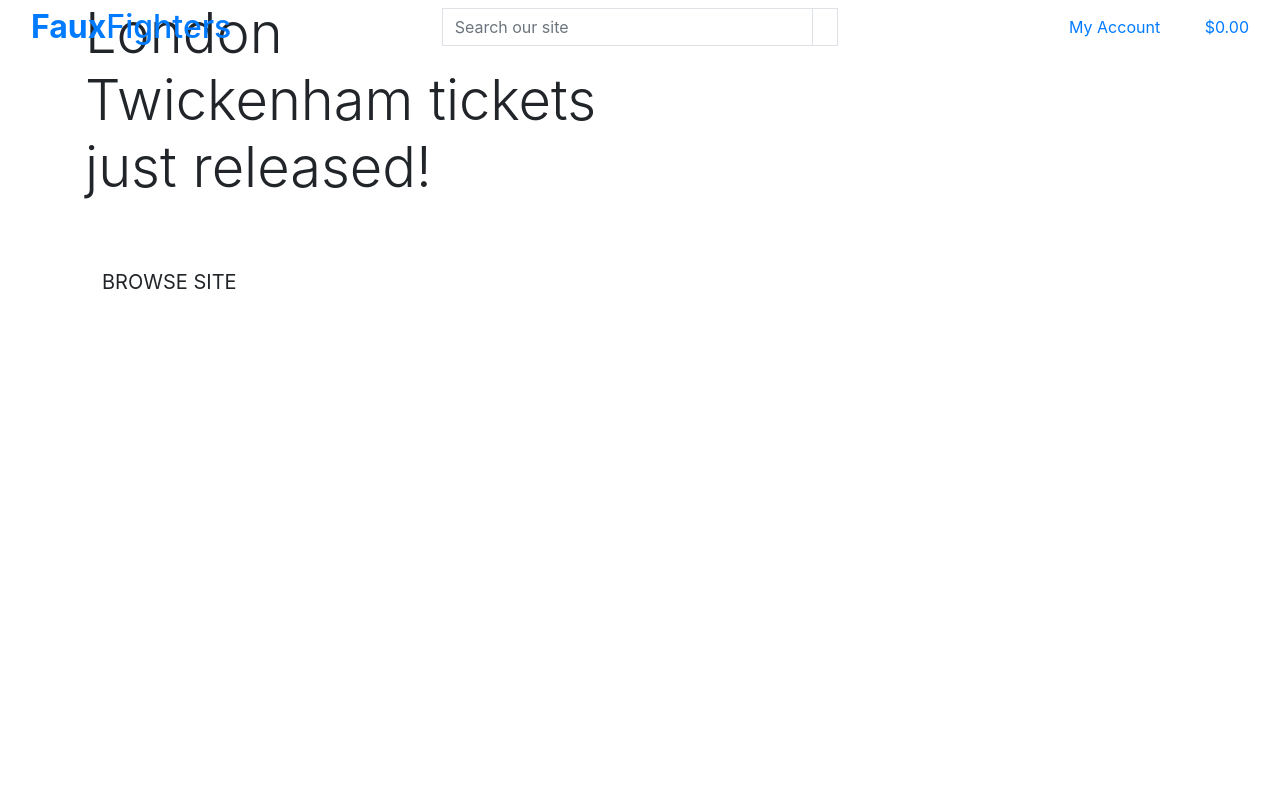
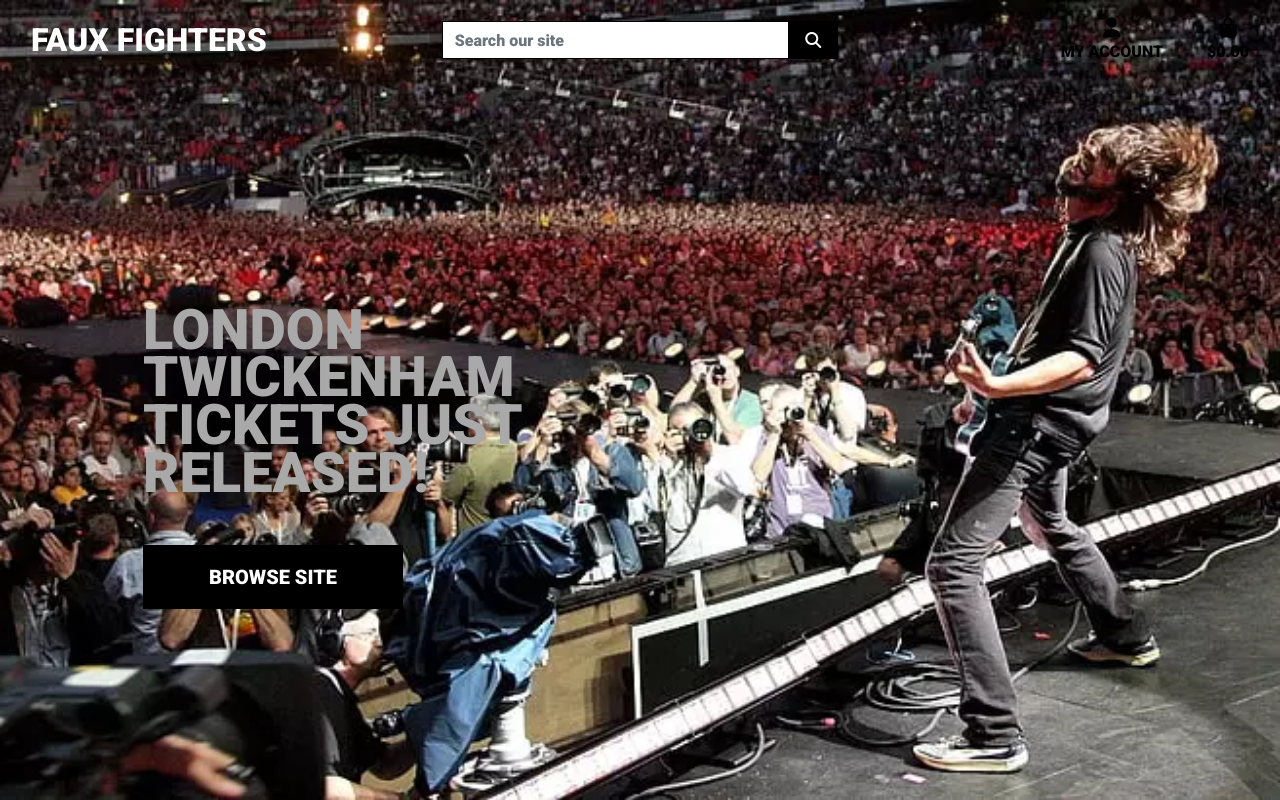
Before and after one commit to SimonGeorgeNZ/milestone_4, a Django app: page / in a window 1280 px wide. Run offline with Django 3.2, Linux system fonts and the light colour scheme; some libraries are stand-ins or nearby versions.

Commit message:
Finished header on base.html with css styling and changed font style to Roboto

```diff
--- a/faux_fighters/settings.py
+++ b/faux_fighters/settings.py
@@ -137,3 +137,7 @@
 # https://docs.djangoproject.com/en/3.1/howto/static-files/
 
 STATIC_URL = '/static/'
+STATICFILES_DIRS = (os.path.join(BASE_DIR, 'static'),)
+
+MEDIA_URL = '/media/'
+MEDIA_ROOT = os.path.join(BASE_DIR, 'media')
--- a/faux_fighters/urls.py
+++ b/faux_fighters/urls.py
@@ -15,9 +15,11 @@
 """
 from django.contrib import admin
 from django.urls import path, include
+from django.conf import settings
+from django.conf.urls.static import static
 
 urlpatterns = [
     path('admin/', admin.site.urls),
     path('accounts/', include('allauth.urls')),
     path('', include('home.urls')),
-]
+] + static(settings.MEDIA_URL, document_root=settings.MEDIA_ROOT)
--- a/home/templates/home/index.html
+++ b/home/templates/home/index.html
@@ -2,7 +2,7 @@
 {% load static %}
 
 {% block page_header%}
-<div class="container">
+<div class="container header-container">
     <div class="row">
         <div class="col"></div>
     </div>
@@ -14,7 +14,7 @@
 <div class="container h-100">
     <div class="row h-100">
         <div class="col-7 col-md-6 my-auto">
-            <h1 class="display-4 logo-font text-black">
+            <h1 class="display-4 logo-font">
                 London Twickenham tickets just released!
             </h1>
             <div class="my-5">
--- /dev/null
+++ b/static/css/base.css
@@ -0,0 +1,86 @@
+html {
+    height: 100%;
+}
+
+.main-body {
+    background: url('/media/main_image_2.webp') no-repeat center fixed;
+    background-size: cover;
+    height: calc(100vh - 164px);
+    color:darkgrey; /* Found from https://www.rapidtables.com/web/color/silver-color.html */
+    font-family: 'Roboto'; /* Taken from Google Fonts to replicate as close to the font used by The Foo Fighters - Futura */
+    text-transform: uppercase;
+}
+
+h1.logo-font {
+    line-height: 85%;
+}
+
+/* from Bulma */
+.icon {
+    align-items: center;
+    display: inline-flex;
+    justify-content: center;
+    height: 1.5rem;
+    width: 1.5rem;
+}
+
+.main-logo-link {
+    width: fit-content;
+}
+
+.shop-now-button {
+    background: black;
+    color: white;
+    min-width: 260px;
+}
+
+.btn-black {
+    background: black;
+    color: white;
+}
+
+.shop-now-button:hover,
+.shop-now-button:active,
+.shop-now-button:focus,
+.btn-black:hover,
+.btn-black:active,
+.btn-black:focus {
+    background: #222;
+    color: white;
+}
+
+.text-black {
+    color: #000 !important;
+}
+
+.text-white {
+    color: white !important;
+}
+
+.border-black {
+    border: 1px solid black !important;
+}
+
+/* -------------------------------- Media Queries */
+
+/* Slightly larger container on xl screens */
+@media (min-width: 1200px) {
+  .container {
+    max-width: 80%;
+  }
+}
+
+/* fixed top navbar only on medium and up */
+@media (min-width: 992px) {
+    .fixed-top-desktop-only {
+        position: fixed;
+        top: 0;
+        right: 0;
+        left: 0;
+        z-index: 1030;
+    }
+
+    .header-container {
+        padding-top: 164px;
+    }
+}
--- a/templates/base.html
+++ b/templates/base.html
@@ -15,12 +15,15 @@
 
     {% block corecss %}
         <link rel="stylesheet" href="https://stackpath.bootstrapcdn.com/bootstrap/4.4.1/css/bootstrap.min.css" integrity="sha384-Vkoo8x4CGsO3+Hhxv8T/Q5PaXtkKtu6ug5TOeNV6gBiFeWPGFN9MuhOf23Q9Ifjh" crossorigin="anonymous">
+        <link href="https://fonts.googleapis.com/css2?family=Roboto:wght@900&display=swap" rel="stylesheet">
+        <link rel="stylesheet" href="{% static 'css/base.css' %}">
     {% endblock %}
 
     {% block extra_css %}
     {% endblock %}
 
     {% block corejs %}
+        <script src="https://kit.fontawesome.com/1c68589256.js" crossorigin="anonymous"></script>
         <script src="https://code.jquery.com/jquery-3.4.1.slim.min.js" integrity="sha384-J6qa4849blE2+poT4WnyKhv5vZF5SrPo0iEjwBvKU7imGFAV0wwj1yYfoRSJoZ+n" crossorigin="anonymous"></script>
         <script src="https://cdn.jsdelivr.net/npm/popper.js@1.16.0/dist/umd/popper.min.js" integrity="sha384-Q6E9RHvbIyZFJoft+2mJbHaEWldlvI9IOYy5n3zV9zzTtmI3UksdQRVvoxMfooAo" crossorigin="anonymous"></script>
         <script src="https://stackpath.bootstrapcdn.com/bootstrap/4.4.1/js/bootstrap.min.js" integrity="sha384-wfSDF2E50Y2D1uUdj0O3uMBJnjuUD4Ih7YwaYd1iqfktj0Uod8GCExl3Og8ifwB6" crossorigin="anonymous"></script>
@@ -31,12 +34,12 @@
 
     <title>Faux Fighters {% block extra_title %}{% endblock %}</title>
   </head>
-  <body>
+  <body class="main-body">
     <header class="container-fluid fixed-top">
-        <div class="row">
+        <div id="topnav" class="row pt-lg-2 d-none d-lg-flex">
             <div class="col-12 col-lg-4 my-auto py-1 py-lg-0 text-center text-lg-left">
                 <a href="{% url 'home' %}" class="nav-link main-logo-link">
-                    <h2 class="logo-font text-black my-0"><strong>Faux</strong>Fighters</h2>
+                    <h2 class="logo-font text-white my-0"><strong>Faux</strong> Fighters</h2>
                 </a>
             </div>
             <div class="col-12 col-lg-4 my-auto py-1 py-lg-0">
```
Also changed, not shown: media/main_image_2.webp (added), media/main_image_3.webp (added).
